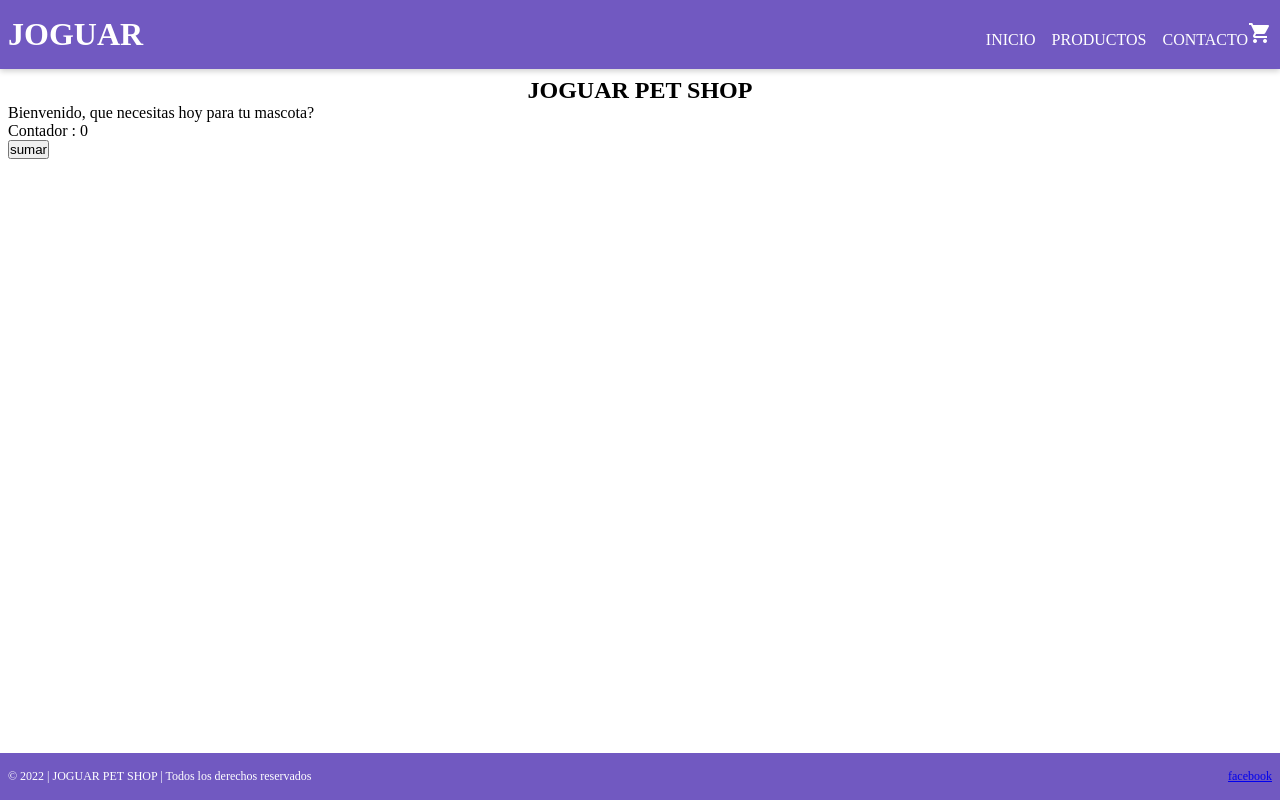
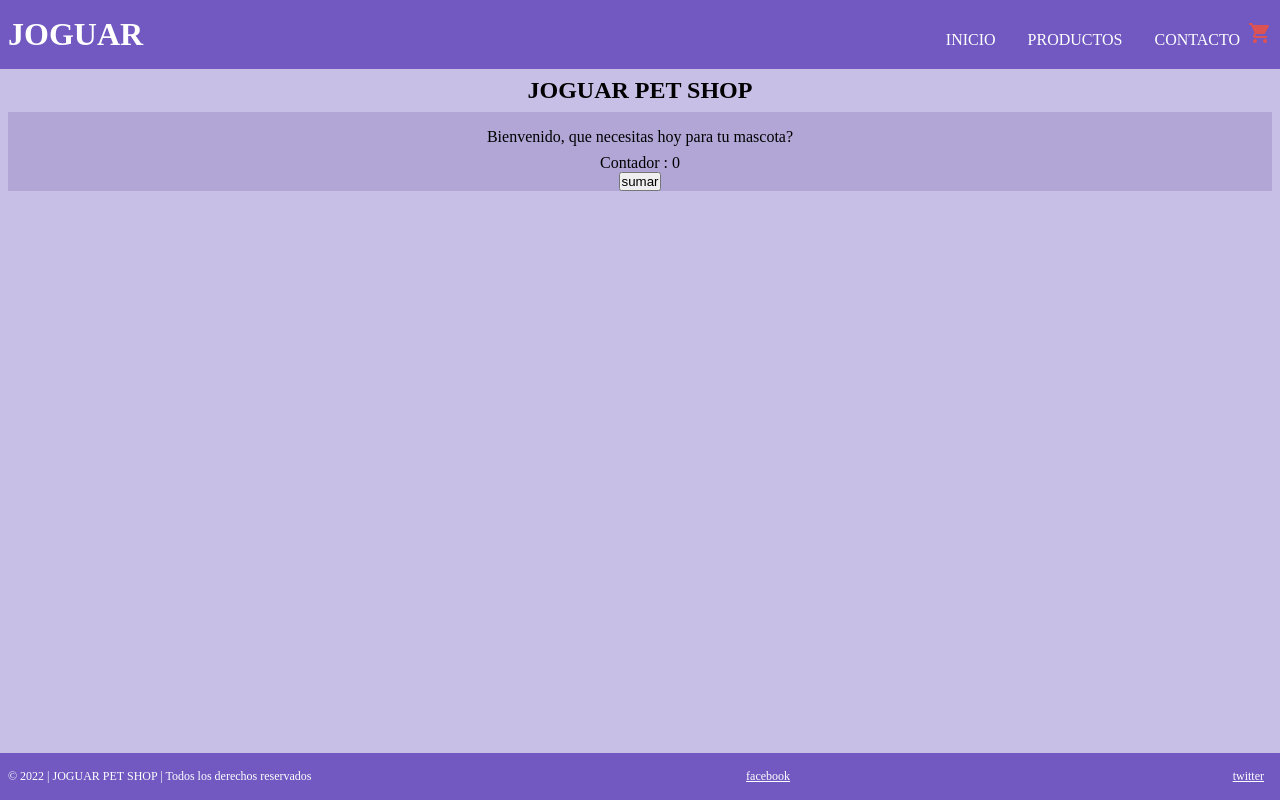
Before and after one commit to joguar27/miprimerapp, a React (Create React App) app: page / in a window 1280 px wide. Built offline with nearby package versions, Linux system fonts and the light colour scheme.

Commit message:
agregue estilos

```diff
--- a/src/components/Footer.js
+++ b/src/components/Footer.js
@@ -6,6 +6,10 @@ const Footer=()=>{
             <Nav
                 textLinkFooter="facebook"
                 hrefLinkFooter="https://www.facebook.com/"
+            />
+            <Nav
+            textLinkFooter="twitter"
+            hrefLinkFooter="https://www.twitter.com/"
             />
         </footer>
     )
--- a/src/components/Main.js
+++ b/src/components/Main.js
@@ -5,7 +5,7 @@ const Main = () => {
     return (
         <main>
             <h2>JOGUAR PET SHOP</h2>
-            <ItemListContainer greeting="Bienvenido, que necesitas hoy para tu mascota?"/>
+            <p><ItemListContainer greeting="Bienvenido, que necesitas hoy para tu mascota?"/></p>
             {/*<img src="https://picsum.photos/200/300"/>*/}
             {/*<ItemListContainer/>*/}
         </main>
--- a/src/components/Nav.js
+++ b/src/components/Nav.js
@@ -15,7 +15,7 @@ const Nav = (props) => {
                 <a className="header__link" href="#">INICIO</a>
                 <a className="header__link" href="#">PRODUCTOS</a>
                 <a className="header__link" href="#">CONTACTO</a>
-                <span className="material-icons">shopping_cart</span>
+                <span href="#" className="material-icons">shopping_cart</span>
             </nav>
         )
     } else {
--- a/src/index.scss
+++ b/src/index.scss
@@ -34,10 +34,22 @@ html , body , #root  {
 main {
     flex-grow: 1;
     padding: 0.5rem;
+    background-color: #c8bfe7;
 }
 
 main h2{
     text-align: center;
+}
+
+main div {
+    background-color: #b1a6d6;
+    text-align: center;
+    padding-top: 1rem;
+}
+
+main p {
+    padding-top: .5rem;
+
 }
 
 
@@ -53,8 +65,15 @@ footer {
 
 
 
+.header__navbar a{
+    color: #fff;
+    padding: 1rem 0.5rem;
+}
 
 
+.material-icons{
+    color: rgb(221, 82, 82);
+}
 
 
 
```
